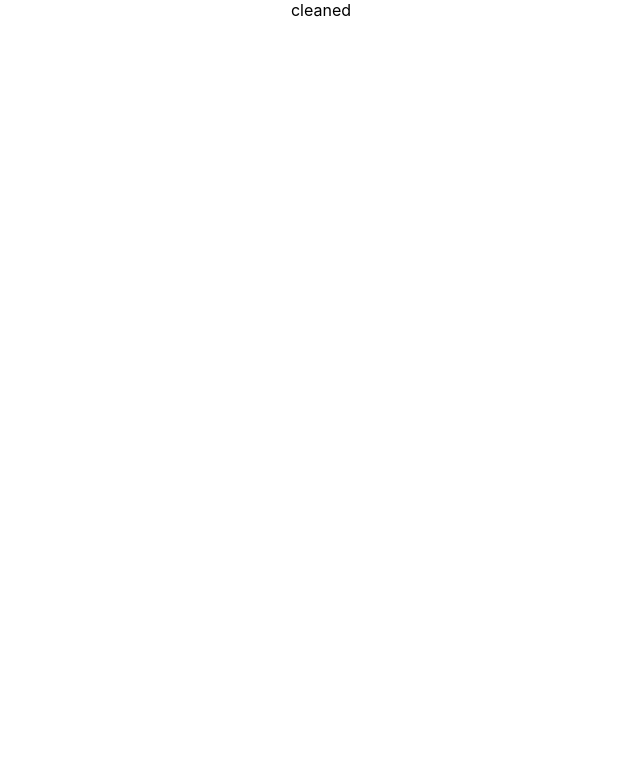
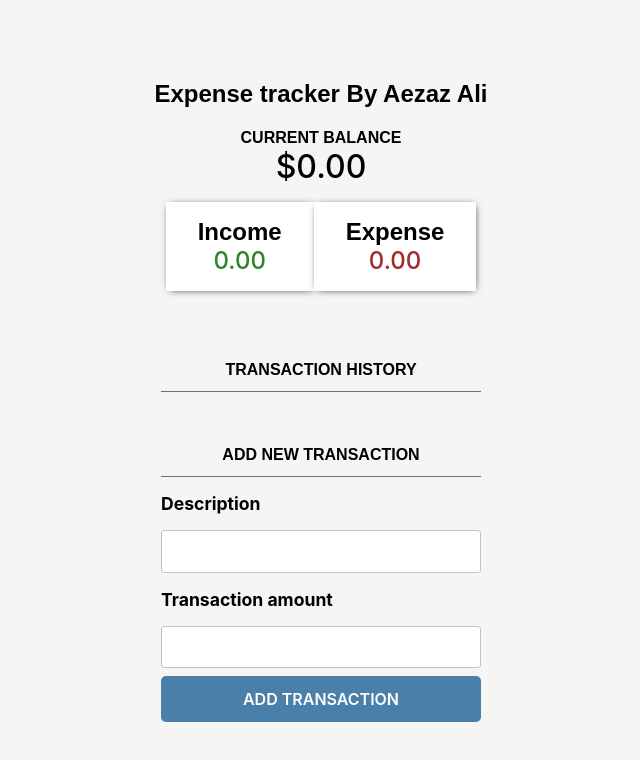
Before and after one commit to aezazali1997/expense-tracker, a React (Create React App) app: page / in a window 1280 px wide. Shown: the top 760 px of the page, without its empty margins (319-959 px from the left). Built offline with nearby package versions, Linux system fonts and the light colour scheme.

Commit message:
new files added

```diff
--- a/src/App.css
+++ b/src/App.css
@@ -1,38 +1,10 @@
-.App {
-  text-align: center;
+/* helper classes */
+.center-it{
+text-align: center;
 }
-
-.App-logo {
-  height: 40vmin;
-  pointer-events: none;
+.container{
+    display: flex;
+    flex-direction: column;
+    background-color: rgb(245, 245, 244);
+    padding: 5rem 0;
 }
-
-@media (prefers-reduced-motion: no-preference) {
-  .App-logo {
-    animation: App-logo-spin infinite 20s linear;
-  }
-}
-
-.App-header {
-  background-color: #282c34;
-  min-height: 100vh;
-  display: flex;
-  flex-direction: column;
-  align-items: center;
-  justify-content: center;
-  font-size: calc(10px + 2vmin);
-  color: white;
-}
-
-.App-link {
-  color: #61dafb;
-}
-
-@keyframes App-logo-spin {
-  from {
-    transform: rotate(0deg);
-  }
-  to {
-    transform: rotate(360deg);
-  }
-}
--- a/src/App.js
+++ b/src/App.js
@@ -1,8 +1,21 @@
 import logo from "./logo.svg";
 import "./App.css";
+import Header from "./components/Header/Header";
+import CurrentBalance from "./components/CurrentBalance/CurrentBalance";
+import IncomeExpense from "./components/IncomeExpense/IncomeExpense";
+import TransactionHistory from "./components/TransactionHistory/TransactionHistory";
+import Addnewtransaction from "./components/AddNewTransaction/Addnewtransaction";
 
 function App() {
-	return <div className="App">cleaned</div>;
+	return (
+		<div className="container center-it">
+			<Header />
+			<CurrentBalance />
+			<IncomeExpense />
+			<TransactionHistory />
+			<Addnewtransaction />
+		</div>
+	);
 }
 
 export default App;
--- /dev/null
+++ b/src/components/AddNewTransaction/Addnewtransaction.css
@@ -0,0 +1,34 @@
+h5{
+  font-size: 1.1rem;
+  font-weight: 700;
+  text-align: left;
+  display: inline-block;
+  margin: 1rem 0;
+}
+.new-trans-container{
+  display: flex;
+  flex-direction: column;
+  width: 20rem;
+  justify-content: center;
+  margin: 0 auto;
+}
+input{
+  border: 1px solid rgb(197, 193, 193);
+  border-radius: 3px;
+  padding: .7rem;
+  font-size: 1rem;
+}
+a{
+  background-color: rgb(74, 127, 170);
+  margin: .51rem 0;
+  display: inline-block;
+  text-decoration: none;
+  text-transform: uppercase;
+  padding: .81rem 0;
+  width: 20rem;
+  border-radius: 5px;
+  font-size: medium;
+  font-weight: 600;
+  color: white;
+
+}
--- /dev/null
+++ b/src/components/AddNewTransaction/Addnewtransaction.js
@@ -0,0 +1,19 @@
+import React from "react";
+import "./Addnewtransaction.css";
+
+const Addnewtransaction = () => {
+	return (
+		<div>
+			<h4 className="trans-title underline">Add new transaction</h4>
+			<div className="new-trans-container">
+				<h5>Description</h5>
+				<input type="text" />
+				<h5>Transaction amount</h5>
+				<input type="text" />
+			</div>
+			<a href="#">Add Transaction</a>
+		</div>
+	);
+};
+
+export default Addnewtransaction;
--- /dev/null
+++ b/src/components/CurrentBalance/CurrentBalance.css
@@ -0,0 +1,12 @@
+h4{
+  font-size: 1rem;
+  font-weight: 600;
+  font-family: Arial, Helvetica, sans-serif;
+  text-transform: uppercase;
+  margin-block-end: 0;
+}
+h2{
+  margin: 0;
+  font-weight: 500;
+  font-size: 2rem;
+}
--- /dev/null
+++ b/src/components/CurrentBalance/CurrentBalance.js
@@ -0,0 +1,13 @@
+import React from "react";
+import "./CurrentBalance.css";
+
+const CurrentBalance = () => {
+	return (
+		<div>
+			<h4>Current balance</h4>
+			<h2>$0.00</h2>
+		</div>
+	);
+};
+
+export default CurrentBalance;
--- /dev/null
+++ b/src/components/Header/Header.css
@@ -0,0 +1,5 @@
+h1{
+  font-size: 1.5rem;
+  font-family: Arial, Helvetica, sans-serif;
+  font-weight: 600;
+}
--- /dev/null
+++ b/src/components/Header/Header.js
@@ -0,0 +1,7 @@
+import React from "react";
+import "./Header.css";
+
+function Header() {
+	return <h1>Expense tracker By Aezaz Ali</h1>;
+}
+export default Header;
--- /dev/null
+++ b/src/components/IncomeExpense/IncomeExpense.css
@@ -0,0 +1,23 @@
+.wrapper{
+    display: flex;
+    margin: 1rem 0;
+    justify-content: center;
+
+}
+.wrapper-sub{
+background-color: white;
+   padding: 1rem 2rem;
+   box-shadow:1px 1px 8px -3px black}
+h1{
+  margin: 0;
+}
+.income, .expense{
+  font-size: 1.5rem;
+  font-weight: 500;
+}
+.income{
+  color: rgb(44, 134, 44);
+}
+.expense{
+  color: brown;
+}
--- /dev/null
+++ b/src/components/IncomeExpense/IncomeExpense.js
@@ -0,0 +1,18 @@
+import React from "react";
+import "./IncomeExpense.css";
+const IncomeExpense = () => {
+	return (
+		<div className="wrapper">
+			<div className="wrapper-sub">
+				<h1>Income</h1>
+				<span className="income">0.00</span>
+			</div>
+			<div className="wrapper-sub">
+				<h1>Expense</h1>
+				<span className="expense">0.00</span>
+			</div>
+		</div>
+	);
+};
+
+export default IncomeExpense;
--- /dev/null
+++ b/src/components/TransactionHistory/TransactionHistory.css
@@ -0,0 +1,12 @@
+.trans-title{
+  display: inline-block;
+  width: 20rem;
+  padding-bottom: .8rem;
+
+}
+.underline{
+  border-bottom: 1px solid rgb(112, 111, 111);
+}
+.trans-history{
+  margin: 2rem 0;
+}
--- /dev/null
+++ b/src/components/TransactionHistory/TransactionHistory.js
@@ -0,0 +1,12 @@
+import React from "react";
+import "./TransactionHistory.css";
+
+const TransactionHistory = () => {
+	return (
+		<div id="trans-history" className="trans-history">
+			<h4 className="trans-title underline">Transaction History</h4>
+		</div>
+	);
+};
+
+export default TransactionHistory;
```
Also changed, not shown: 1 other file (tests, documents, lock files or other folders).
